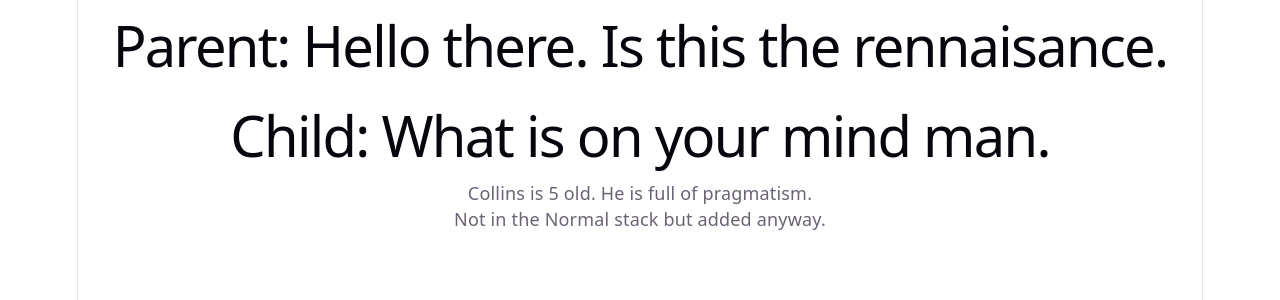
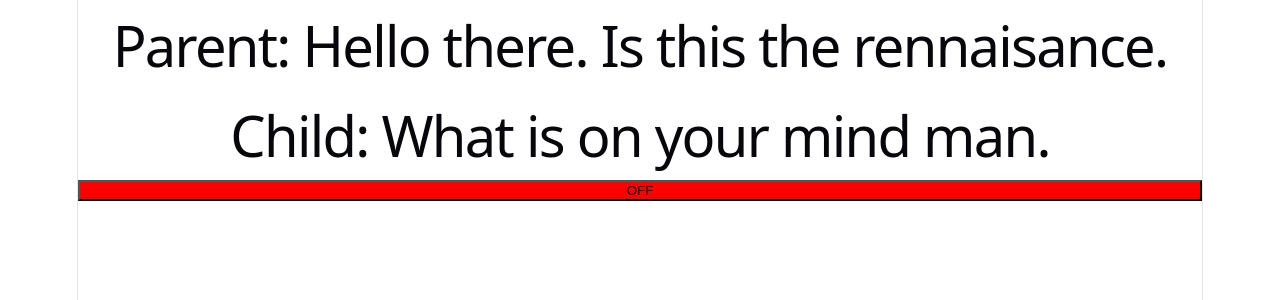
Before and after one commit to kollcibe05-creator/REACT, a React (Vite) app: page / in a window 1280 px wide. Shown: the top 300 px of the page. Built offline with nearby package versions, Linux system fonts and the light colour scheme.

Commit message:
tHiSiStEsting

```diff
--- a/src/Child.jsx
+++ b/src/Child.jsx
@@ -1,10 +1,15 @@
+import { useState } from "react";
+
 function Child (props) {
-    const {children, persona} = props
+    const [switchState, setSwitch] = useState(false)
+    function handleClick () { setSwitch((switchState) => !switchState)}
+    console.log(Math.floor(Math.random()* 11) )
     return (
         <>
         <h1>Child: What is on your mind man.</h1>
-        <p>{persona.name} is {persona.age} old. He is full of  {persona.value}.</p>
-        {children}
+        {/* <p>{persona.name} is {persona.age} old. He is full of  {persona.value}.</p>
+        {children} */}
+        <button style={{background:"red"}}onClick={handleClick}>{switchState ? "ON": "OFF"}</button>
         </>
     )
 }
```
